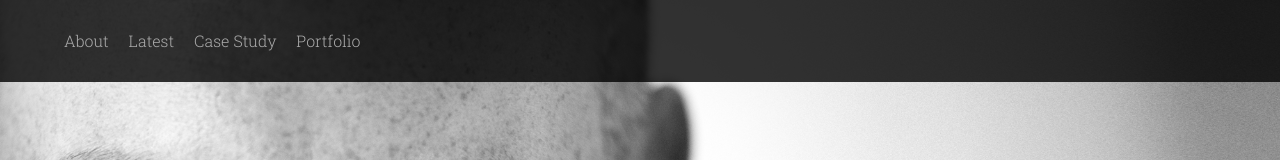
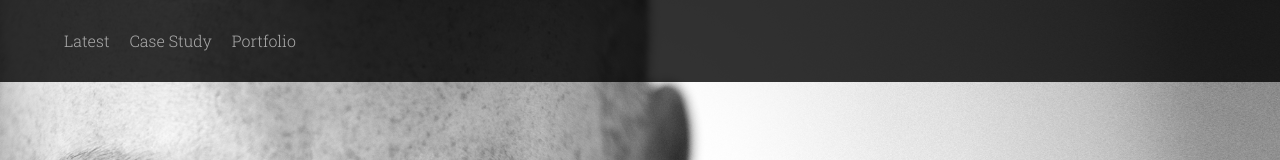
Before and after one commit to jamesgrady-daxl/design-axl-website, a plain HTML site: page index.html in a window 1280 px wide. Shown: the top 160 px of the page. Drawn offline with nearby package versions, Linux system fonts and the light colour scheme.

Commit message:
removed about

```diff
--- a/index.html
+++ b/index.html
@@ -24,9 +24,9 @@
 
     <header class="bg-black-80 fixed w-100 ph3 pv3 pv4-ns ph4-m ph5-l">
       <nav class="f5 fw3">
-        <a class="link dim light-silver dib mr3"
+        <!-- <a class="link dim light-silver dib mr3"
         <a href="https://www.linkedin.com/in/jamesjgrady/" target="_blank"
-        title="About">About</a>
+        title="About">About</a> -->
 
         <a class="link dim light-silver dib mr3"
         <a href="https://medium.com/@james_grady" target="_blank"
```
